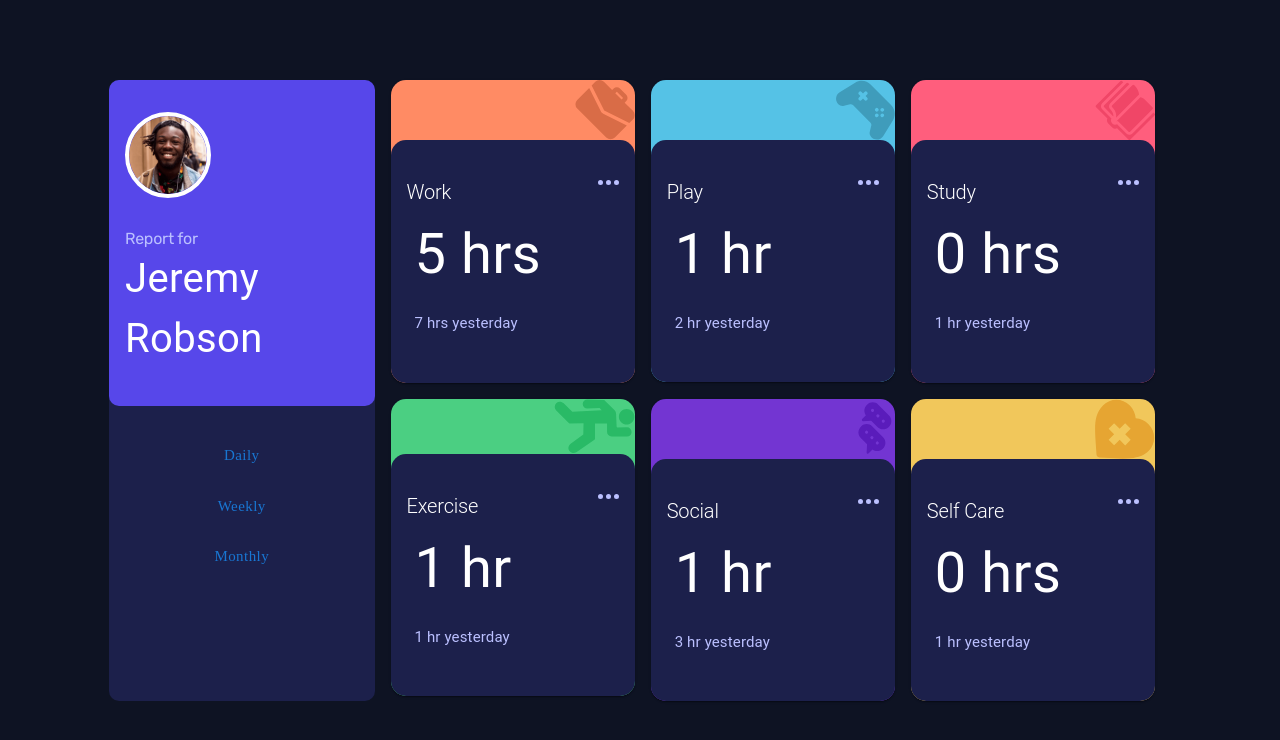
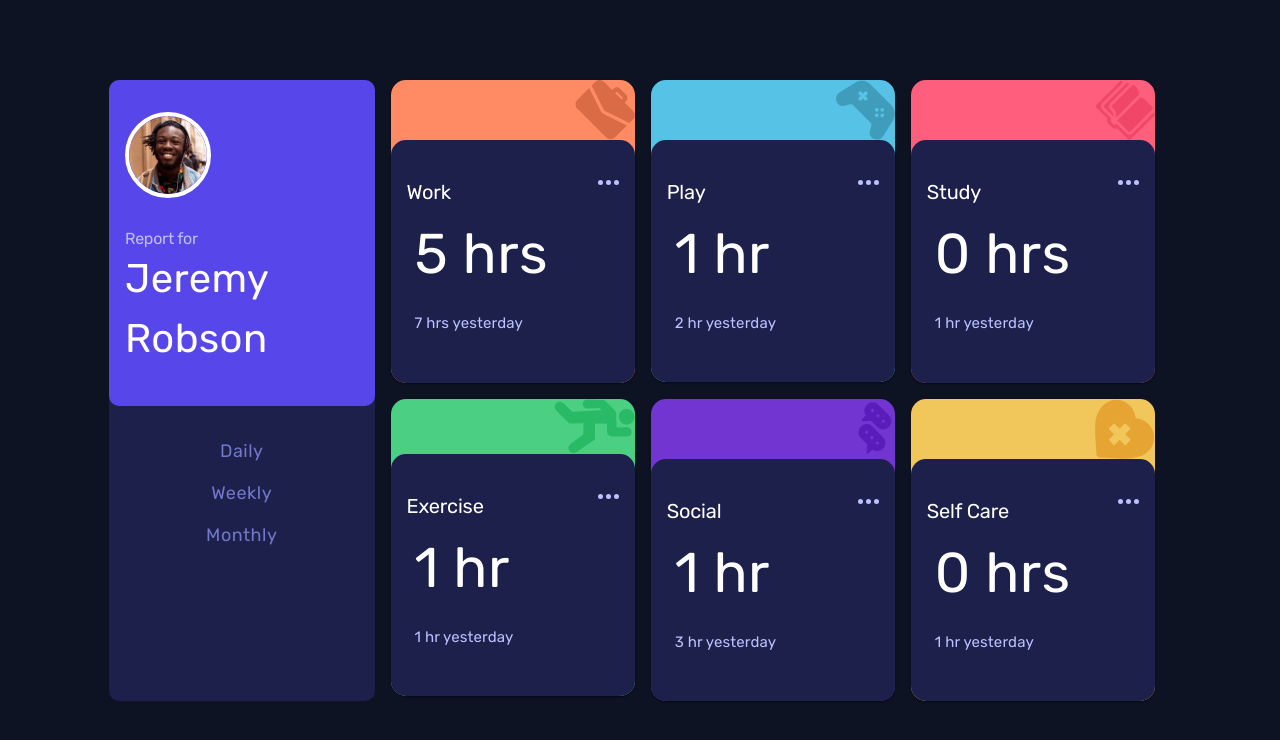
Before and after one commit to queseri/time-tracking, a React (Create React App) app: page / in a window 1280 px wide. Shown: the top 740 px of the page. Built offline with nearby package versions, Linux system fonts and the light colour scheme.

Commit message:
fix: font styles - rubik

```diff
--- a/src/App.tsx
+++ b/src/App.tsx
@@ -9,7 +9,10 @@ import { Button } from '@mui/material';
 import { css } from '@emotion/react';
 import Profile from './images/image-jeremy.png';
 import Ellipsis from './images/icon-ellipsis.svg';
-import { H1Container, HeaderGrid, Heading1, Heading1Span, MainGrid, ImageStyles, Themes as theme, Main } from './Styles';
+import {
+  H1Container, HeaderGrid, Heading1, Heading1Span, MainGrid,
+  ImageStyles, Themes as theme, Main, BtnStyles
+} from './Styles';
 import './App.css';
 
 function App() {
@@ -124,9 +127,10 @@ function App() {
         {/* grid first child  - heading section start*/}
         <Grid2 xs={12} md={3} sx={HeaderGrid} >
           <Box sx={H1Container}>
-            <Typography variant='h1' gutterBottom={true} align='left' sx={Heading1} fontFamily='Rubik'>
+            <Typography variant='h1'
+              gutterBottom={true} align='left' sx={Heading1} fontFamily='Rubik'>
               Report for
-              <Typography component={'span'} sx={Heading1Span}>Jeremy Robson </Typography>
+              <Typography component={'span'} sx={Heading1Span} fontFamily='Rubik' >Jeremy Robson </Typography>
             </Typography>
             <img css={css`${ImageStyles}`} src={Profile} alt="Jeremy Robson" />
           </Box>
@@ -134,41 +138,17 @@ function App() {
           <Stack direction={{ xs: 'row', md: 'column' }} spacing={2}
             justifyContent='center' paddingTop={'2rem'} paddingBottom={'2rem'}>
             <Button variant='text' size='small'
-              sx={{
-                textTransform: 'capitalize',
-                fontFamily: 'Rubic',
-                fontWeight: 400,
-                fontSize: '0.9375rem',
-                ":focus": {
-                  color: theme.palette.primary.white,
-                }
-              }}
+              sx={BtnStyles}
               onClick={() => handleClick('daily')}>
               Daily
             </Button>
             <Button variant='text' size='small'
-              sx={{
-                textTransform: 'capitalize',
-                fontFamily: 'Rubic',
-                fontWeight: 400,
-                fontSize: '0.9375rem',
-                ":focus": {
-                  color: theme.palette.primary.white,
-                }
-              }}
+              sx={BtnStyles}
               onClick={() => handleClick('weekly')}>
               Weekly
             </Button>
             <Button variant='text' size='small'
-              sx={{
-                textTransform: 'capitalize',
-                fontFamily: 'Rubic',
-                fontWeight: 400,
-                fontSize: '0.9375rem',
-                ":focus": {
-                  color: theme.palette.primary.white,
-                }
-              }}
+              sx={BtnStyles}
               onClick={() => handleClick('monthly')}>
               Monthly
             </Button>
@@ -213,7 +193,12 @@ function App() {
                       },
 
                     }}>
-                    <Typography variant='h2' sx={{ fontSize: '1.25rem', color: theme.palette.primary.white }}>{item.title}</Typography>
+                    <Typography variant='h2'
+                      sx={{
+                        fontSize: '1.25rem',
+                        fontFamily: 'Rubik',
+                        color: theme.palette.primary.white
+                      }}>{item.title}</Typography>
                     <img src={Ellipsis} alt="" />
                   </Box>
                   <Box aria-live='polite'
@@ -236,6 +221,8 @@ function App() {
                           md: '2.5rem',
                           lg: '3.5rem'
                         },
+                        fontWeight: '300',
+                        fontFamily: 'Rubik',
                         color: theme.palette.primary.white
                       }} >
                       {item.currentDuration} {item.currentDuration === 0 || item.currentDuration > 1 ? 'hrs' : 'hr'}
@@ -244,6 +231,8 @@ function App() {
                       sx={{
                         marginBottom: 0,
                         fontSize: '0.9375rem',
+                        fontWeight: '400',
+                        fontFamily: 'Rubik',
                         color: theme.palette.primary.offwhite,
                       }}>
                       {item.previousDuration} {item.previousDuration === 0 || item.currentDuration > 1 ? 'hrs' : 'hr'} {item.term}
--- a/src/Styles.tsx
+++ b/src/Styles.tsx
@@ -26,6 +26,18 @@ export const Main = {
     backgroundColor: Themes.palette.primary.dark,
     minHeight: '100vh'
 }
+export const BtnStyles = {
+    textTransform: 'capitalize',
+    fontSize: '1.125rem',
+    fontFamily: 'Rubik',
+    fontWeight: 400,
+    color: Themes.palette.secondary.midblue,
+    lineHeight: '1',
+    ":focus": {
+        color: Themes.palette.primary.white,
+    }
+}
+
 export const MainGrid = {
     paddingInline: '1.5rem',
     paddingBlock: '5rem',
```
